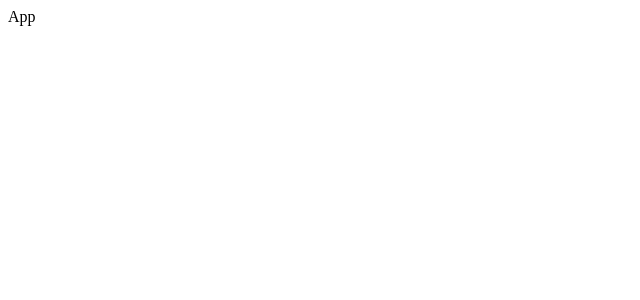
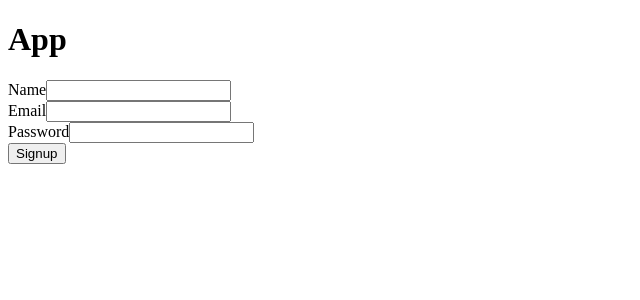
Before and after one commit to vlysium/fullstack-exam-frontend, a React (Vite) app: page /signup in a window 1280 px wide. Shown: the top 300 px of the page, without its empty margins (0-640 px from the left). Built offline with nearby package versions, Linux system fonts and the light colour scheme; no server answers.

Commit message:
implement auth

```diff
--- a/src/App.tsx
+++ b/src/App.tsx
@@ -1,10 +1,13 @@
+import { Outlet } from "react-router-dom";
+
 const App = () => {
 
   return (
-    <div>
-      App
-    </div>
+    <>
+      <h1>App</h1>
+      <Outlet />
+    </>
   )
 }
 
-export default App
+export default App;
--- /dev/null
+++ b/src/components/auth/LoginPage.tsx
@@ -0,0 +1,34 @@
+import { useId } from "react";
+import useAuth from "./useAuth";
+
+const LoginPage = () => {
+  const emailId = useId();
+  const passwordId = useId();
+  const { authenticate } = useAuth("login");
+
+  const handleSubmit = async (event: React.FormEvent<HTMLFormElement>) => {
+    event.preventDefault();
+    const form = event.currentTarget;
+    const formData = new FormData(form);
+    const data = JSON.stringify(Object.fromEntries(formData.entries()));
+    authenticate(data);
+  };
+
+  return (
+    <>
+      <form onSubmit={handleSubmit}>
+        <div>
+          <label htmlFor={emailId}>Email</label>
+          <input name="email" id={emailId} type="text" />
+        </div>
+        <div>
+          <label htmlFor={passwordId}>Password</label>
+          <input name="password" id={passwordId} type="password" />
+        </div>
+        <button type="submit">Login</button>
+      </form>
+    </>
+  );
+}
+
+export default LoginPage;
--- /dev/null
+++ b/src/components/auth/SignupPage.tsx
@@ -0,0 +1,39 @@
+import { useId } from "react";
+import useAuth from "./useAuth";
+
+const SignupPage = () => {
+  const nameId = useId();
+  const emailId = useId();
+  const passwordId = useId();
+  const { authenticate } = useAuth("signup");
+
+  const handleSubmit = async (event: React.FormEvent<HTMLFormElement>) => {
+    event.preventDefault();
+    const form = event.currentTarget;
+    const formData = new FormData(form);
+    const data = JSON.stringify(Object.fromEntries(formData.entries()));
+    authenticate(data);
+  };
+
+  return (
+    <>
+      <form onSubmit={handleSubmit}>
+        <div>
+          <label htmlFor={nameId}>Name</label>
+          <input name="name" id={nameId} type="text" />
+        </div>
+        <div>
+          <label htmlFor={emailId}>Email</label>
+          <input name="email" id={emailId} type="text" />
+        </div>
+        <div>
+          <label htmlFor={passwordId}>Password</label>
+          <input name="password" id={passwordId} type="password" />
+        </div>
+        <button type="submit">Signup</button>
+      </form>
+    </>
+  );
+}
+
+export default SignupPage;
--- /dev/null
+++ b/src/components/auth/store.ts
@@ -0,0 +1,33 @@
+import { create } from "zustand";
+import { User } from "../../entities/User";
+import { createJSONStorage, persist } from "zustand/middleware";
+
+interface AuthState {
+  token: string | null;
+  setToken: (token: string) => void;
+  removeToken: () => void;
+
+  user: User | null;
+  setUser: (user: User) => void;
+  removeUser: () => void;
+}
+
+const useAuthStore = create<AuthState>()(
+  persist( // persist the token and user in localStorage
+    (set) => ({
+      token: null,
+      setToken: (token) => set({ token }),
+      removeToken: () => set({ token: null }),
+
+      user: null,
+      setUser: (user) => set({ user }),
+      removeUser: () => set({ user: null }),
+    }),
+    {
+      name: "user-storage",
+      storage: createJSONStorage(() => localStorage)
+    }
+  )
+);
+
+export default useAuthStore;
--- /dev/null
+++ b/src/components/auth/useAuth.ts
@@ -0,0 +1,31 @@
+import { useState } from "react";
+import useAuthStore from "./store";
+import ApiClient from "../../services/apiClient";
+
+const useAuth = (endpoint: "signup" | "login") => {
+  const { setToken, removeToken, setUser, removeUser } = useAuthStore();
+  const [error, setError] = useState(null);
+
+  const apiClient = new ApiClient(endpoint);
+
+  const authenticate = async (data: string) => {
+    try {
+      const response = await apiClient[endpoint](data);
+      setToken(response.token);
+      setUser(response.user);
+    } catch (error) {
+      setError(error.response.data.message);
+      console.error(error.response.data.message);
+    }
+  };
+
+  const logout = () => {
+    removeToken();
+    removeUser();
+    useAuthStore.persist.clearStorage();
+  }
+
+  return { authenticate, logout, error };
+};
+
+export default useAuth;
--- /dev/null
+++ b/src/entities/User.ts
@@ -0,0 +1,7 @@
+export interface User {
+  _id: string;
+  name: string;
+  email: string;
+  role: "user" | "admin";
+  balance: number;
+}
--- a/src/main.tsx
+++ b/src/main.tsx
@@ -1,10 +1,11 @@
-import React from "react"
-import ReactDOM from "react-dom/client"
-import App from "./App.tsx"
-import "./style.css"
+import React from "react";
+import ReactDOM from "react-dom/client";
+import "./style.css";
+import { RouterProvider } from "react-router-dom";
+import router from "./router.tsx";
 
 ReactDOM.createRoot(document.getElementById("root")!).render(
   <React.StrictMode>
-    <App />
+    <RouterProvider router={router} />
   </React.StrictMode>
 )
--- /dev/null
+++ b/src/router.tsx
@@ -0,0 +1,18 @@
+import { createBrowserRouter } from "react-router-dom";
+import App from "./App";
+import SignupPage from "./components/auth/SignupPage";
+import LoginPage from "./components/auth/LoginPage";
+
+
+const router = createBrowserRouter([
+  {
+    path: "/",
+    element: <App />,
+    children: [
+      { path: "/signup", element: <SignupPage /> },
+      { path: "/login", element: <LoginPage /> },
+    ],
+  },
+]);
+
+export default router;
--- /dev/null
+++ b/src/services/apiClient.ts
@@ -0,0 +1,37 @@
+import axios from "axios";
+import { User } from "../entities/User";
+
+interface AuthResponse {
+  token: string;
+  user: User;
+}
+
+const axiosInstance = axios.create({
+  baseURL: import.meta.env.BACKEND_URL || "http://localhost:3000/api",
+  headers: {
+    "Content-Type": "application/json",
+  },
+});
+
+class ApiClient<T> {
+  endpoint: string;
+
+  constructor(endpoint: string) {
+    this.endpoint = endpoint;
+  }
+
+  // auth endpoints
+
+  signup = async (data: T) => {
+    const response = await axiosInstance.post<AuthResponse>(`${this.endpoint}`, data);
+    return response.data;
+  }
+
+  login = async (data: T) => {
+    const response = await axiosInstance.post<AuthResponse>(`${this.endpoint}`, data);
+    return response.data;
+  }
+
+}
+
+export default ApiClient;
```
